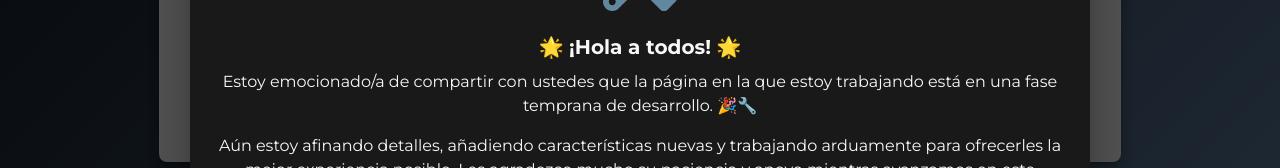
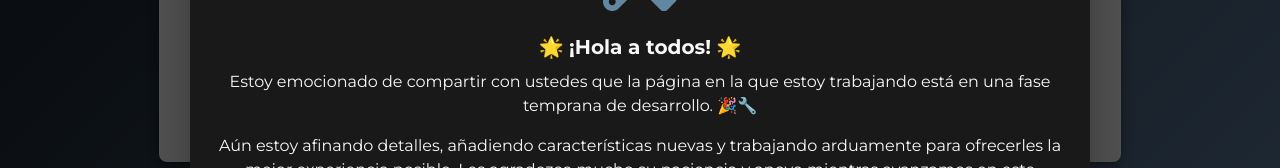
Before and after one commit to CarMercado19/roxas-web-page, a React (Create React App) app: page / in a window 1280 px wide. Shown: the part 299-467 px from the top of the page. Built offline with nearby package versions, Linux system fonts and the light colour scheme.

Commit message:
cambio de texto

```diff
--- a/src/containers/MainPage/MainPage.js
+++ b/src/containers/MainPage/MainPage.js
@@ -205,7 +205,7 @@ const MainPage = () => {
             🌟 <strong>¡Hola a todos!</strong> 🌟
           </Typography>
           <Typography variant="body1" align="center" paragraph>
-            Estoy emocionado/a de compartir con ustedes que la página en la que
+            Estoy emocionado de compartir con ustedes que la página en la que
             estoy trabajando está en una fase temprana de desarrollo. 🎉🔧
           </Typography>
           <Typography variant="body1" align="center" paragraph>
```
